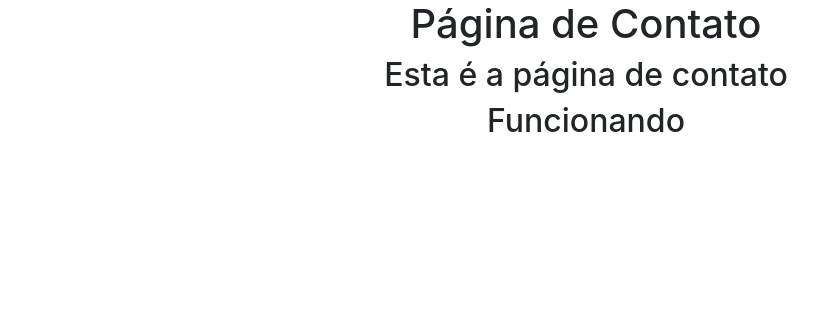
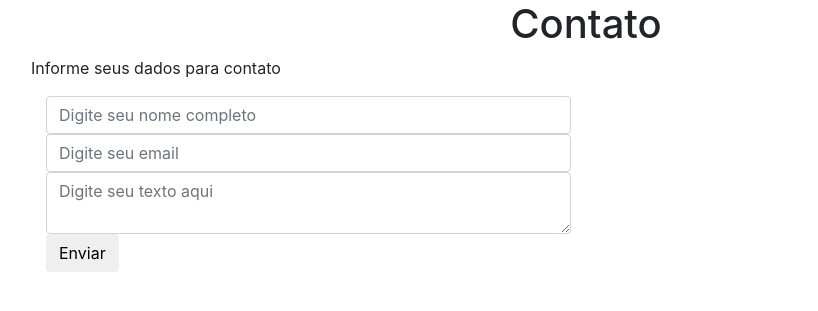
Before and after one commit to Aleleonel/django_ecommerce, a Django app: page /contato/ in a window 1280 px wide. Shown: the top 311 px of the page, without its empty margins (54-872 px from the left). Run offline with Django 3.2, Linux system fonts and the light colour scheme; some libraries are stand-ins or nearby versions.

Commit message:
Alterações na pagina de contato

```diff
--- a/e_commerce/views.py
+++ b/e_commerce/views.py
@@ -18,7 +18,9 @@ def about_page(request):
 
 def contact_page(request):
     context = {
-        "title": "Página de Contato",
-        "content": "Esta é a página de contato"
+        "title": "Contato",
+        "content": "Informe seus dados para contato"
     }
+    if request.method == 'POST':
+        print(request.POST)
     return render(request, "contact/contact_page.html", context)
--- a/template/contact/contact_page.html
+++ b/template/contact/contact_page.html
@@ -8,15 +8,27 @@
         <!-- Bootstrap CSS -->
         <link rel="stylesheet" href="https://stackpath.bootstrapcdn.com/bootstrap/4.1.3/css/bootstrap.min.css" integrity="sha384-MCw98/SFnGE8fJT3GXwEOngsV7Zt27NXFoaoApmYm81iuXoPkFOJwJ8ERdknLPMO" crossorigin="anonymous">
 
-    <title>Boneco pagina ecommerce --v0001</title>
+        <title>Formulário de contato</title>
     </head>
     <body>
-    <div class="text-center">
+        <div class='text-center'>
             <h1>{{ title }}</h1>
-      <h2>{{ content }}</h2>
-      <h2>Funcionando</h2>
         </div>
-
+   <div class='container'>
+            <div class='row'>
+                <div class='col'>
+                    <p>{{ content }}</p>
+                    <div class='col-sm-6 col-12'>
+                    <form method='POST'> {% csrf_token %}
+                        <input type='text' class='form-control' name='fullname 'placeholder='Digite seu nome completo'>
+                        <input type='email' class='form-control' name='email' placeholder='Digite seu email'>
+                        <textarea name='content' class='form-control' placeholder='Digite seu texto aqui'></textarea>
+                        <button type='submit' class='btn btn-default'>Enviar</button>
+                    </form>
+                    </div>
+                </div>
+            </div>
+        </div>
         <!-- Optional JavaScript -->
         <!-- jQuery first, then Popper.js, then Bootstrap JS -->
         <script src="https://code.jquery.com/jquery-3.3.1.slim.min.js" integrity="sha384-q8i/X+965DzO0rT7abK41JStQIAqVgRVzpbzo5smXKp4YfRvH+8abtTE1Pi6jizo" crossorigin="anonymous"></script>
```
Also changed, not shown: e_commerce/template/contact/contact_page.html (deleted, +0 -38 lines). Lines whose indentation alone changed are shown as unchanged.
